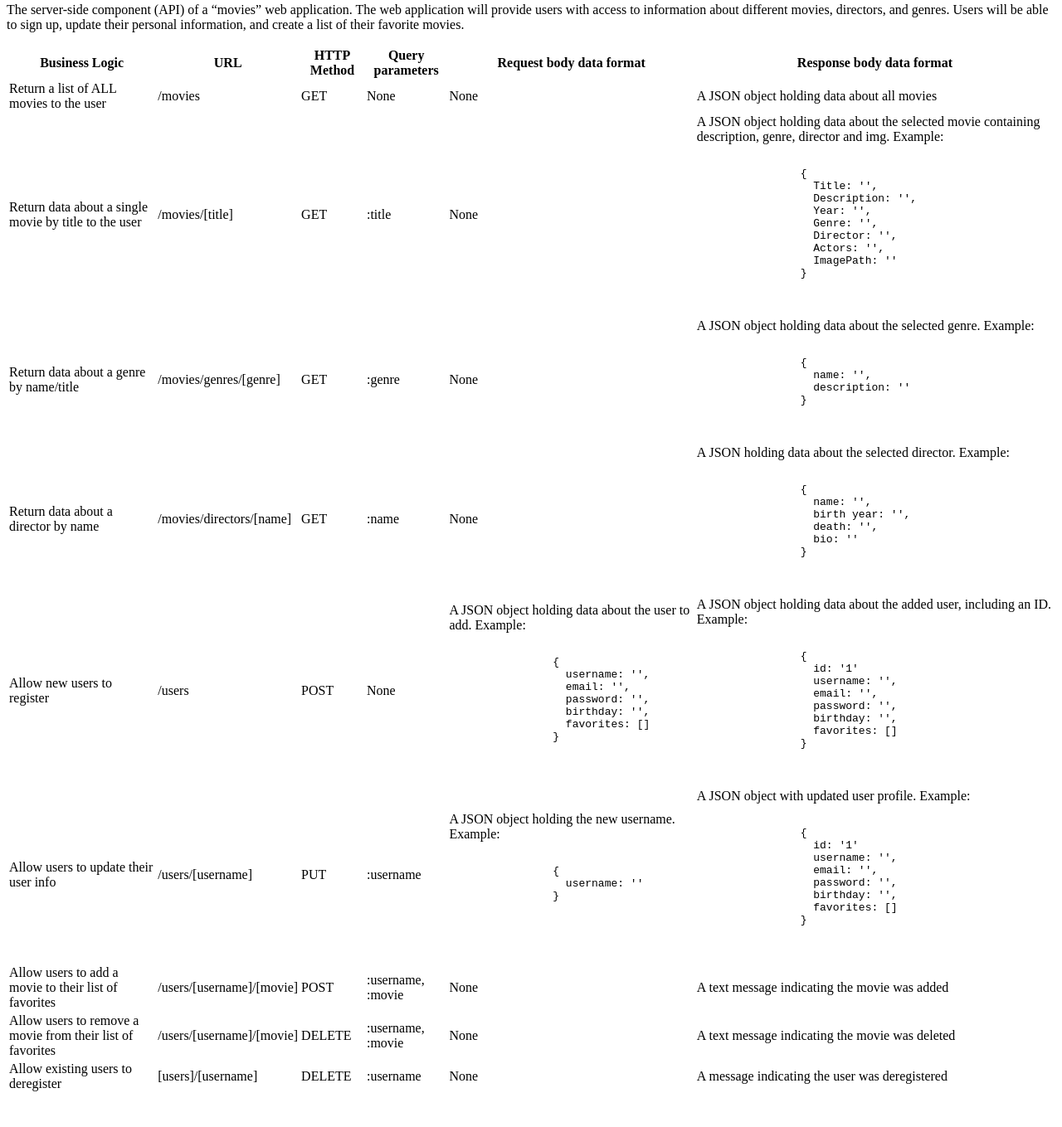
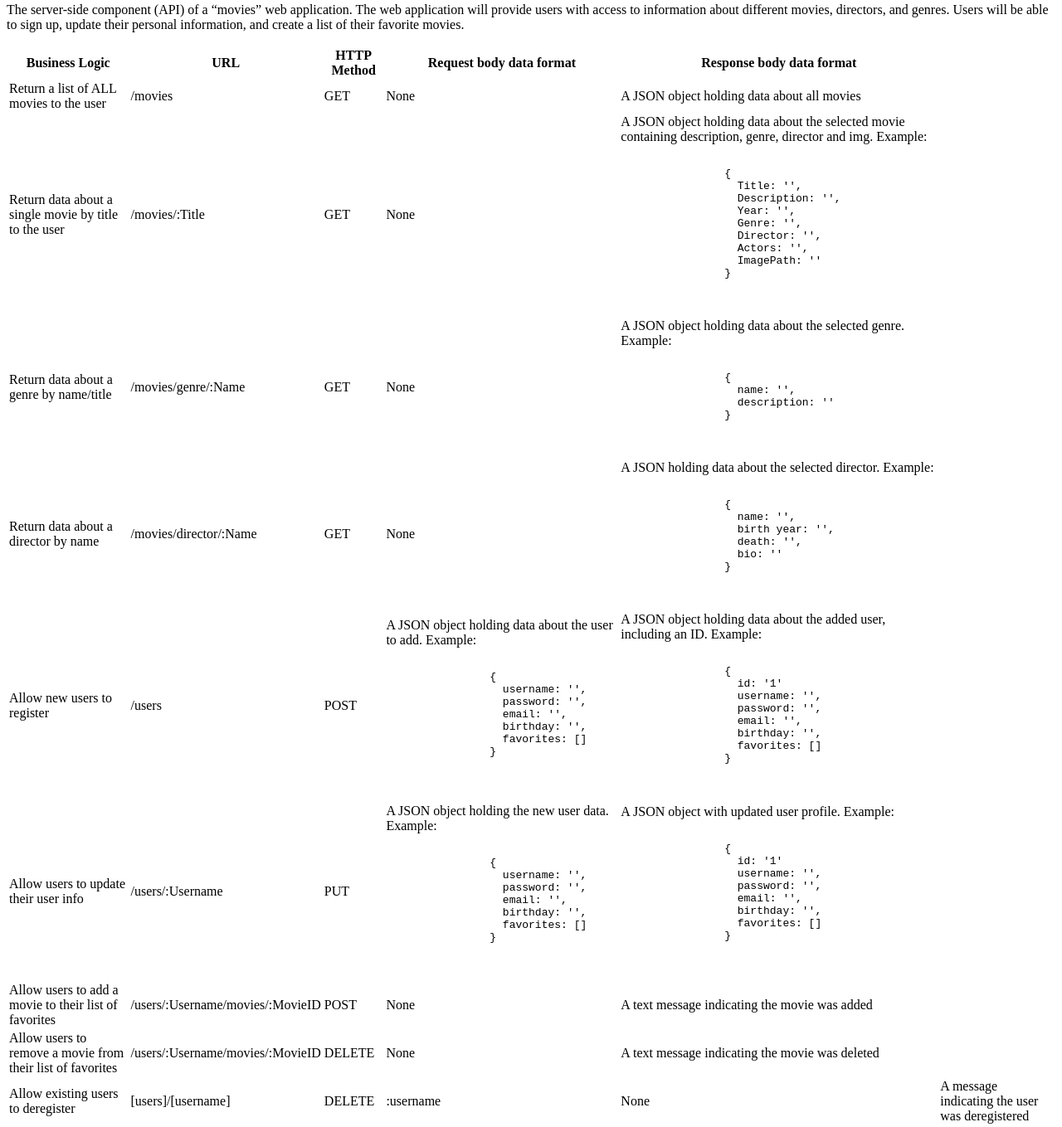
Before and after one commit to lhschou/movie_api, a website: page public/documentation.html in a window 1280 px wide. Shown: the part 77-1436 px from the top of the page at 83% size. Before the commit the page ends 1404 px from the top, so only its background shows below. Drawn offline with Linux system fonts and the light colour scheme.

Commit message:
Update documentation.html

```diff
--- a/public/documentation.html
+++ b/public/documentation.html
@@ -18,7 +18,6 @@
           <th scope="col">Business Logic</th>
           <th scope="col">URL</th>
           <th scope="col">HTTP Method</th>
-          <th scope="col">Query parameters</th>
           <th scope="col">Request body data format</th>
           <th scope="col">Response body data format</th>
         </tr>
@@ -29,14 +28,12 @@
           <td>/movies</td>
           <td>GET</td>
           <td>None</td>
-          <td>None</td>
           <td>A JSON object holding data about all movies</td>
         </tr>
         <tr>
           <td>Return data about a single movie by title to the user</td>
-          <td>/movies/[title]</td>
+          <td>/movies/:Title</td>
           <td>GET</td>
-          <td>:title</td>
           <td>None</td>
           <td>A JSON object holding data about the selected movie containing description, genre, director and img. Example:
             <pre>
@@ -56,9 +53,8 @@
         </tr>
         <tr>
           <td>Return data about a genre by name/title</td>
-          <td>/movies/genres/[genre]</td>
+          <td>/movies/genre/:Name</td>
           <td>GET</td>
-          <td>:genre</td>
           <td>None</td>
           <td>A JSON object holding data about the selected genre. Example:
             <pre>
@@ -73,9 +69,8 @@
         </tr>
         <tr>
           <td>Return data about a director by name</td>
-          <td>/movies/directors/[name]</td>
+          <td>/movies/director/:Name</td>
           <td>GET</td>
-          <td>:name</td>
           <td>None</td>
           <td>A JSON holding data about the selected director. Example:
             <pre>
@@ -94,14 +89,13 @@
           <td>Allow new users to register</td>
           <td>/users</td>
           <td>POST</td>
-          <td>None</td>
           <td>A JSON object holding data about the user to add. Example:
             <pre>
               <code>
                 {
                   username: '',
+                  password: '',
                   email: '',
-                  password: '',
                   birthday: '',
                   favorites: []
                 }
@@ -114,8 +108,8 @@
                 {
                   id: '1'
                   username: '',
+                  password: '',
                   email: '',
-                  password: '',
                   birthday: '',
                   favorites: []
                 }
@@ -125,14 +119,17 @@
         </tr>
         <tr>
           <td>Allow users to update their user info</td>
-          <td>/users/[username]</td>
+          <td>/users/:Username</td>
           <td>PUT</td>
-          <td>:username</td>
-          <td>A JSON object holding the new username. Example:
+          <td>A JSON object holding the new user data. Example:
             <pre>
               <code>
                 {
-                  username: ''
+                  username: '',
+                  password: '',
+                  email: '',
+                  birthday: '',
+                  favorites: []
                 }
               </code>
             </pre>
@@ -143,8 +140,8 @@
                 {
                   id: '1'
                   username: '',
+                  password: '',
                   email: '',
-                  password: '',
                   birthday: '',
                   favorites: []
                 }
@@ -154,17 +151,15 @@
         </tr>
         <tr>
           <td>Allow users to add a movie to their list of favorites</td>
-          <td>/users/[username]/[movie]</td>
+          <td>/users/:Username/movies/:MovieID</td>
           <td>POST</td>
-          <td>:username, :movie</td>
           <td>None</td>
           <td>A text message indicating the movie was added</td>
         </tr>
         <tr>
           <td>Allow users to remove a movie from their list of favorites</td>
-          <td>/users/[username]/[movie]</td>
+          <td>/users/:Username/movies/:MovieID</td>
           <td>DELETE</td>
-          <td>:username, :movie</td>
           <td>None</td>
           <td>A text message indicating the movie was deleted</td>
         </tr>
```
